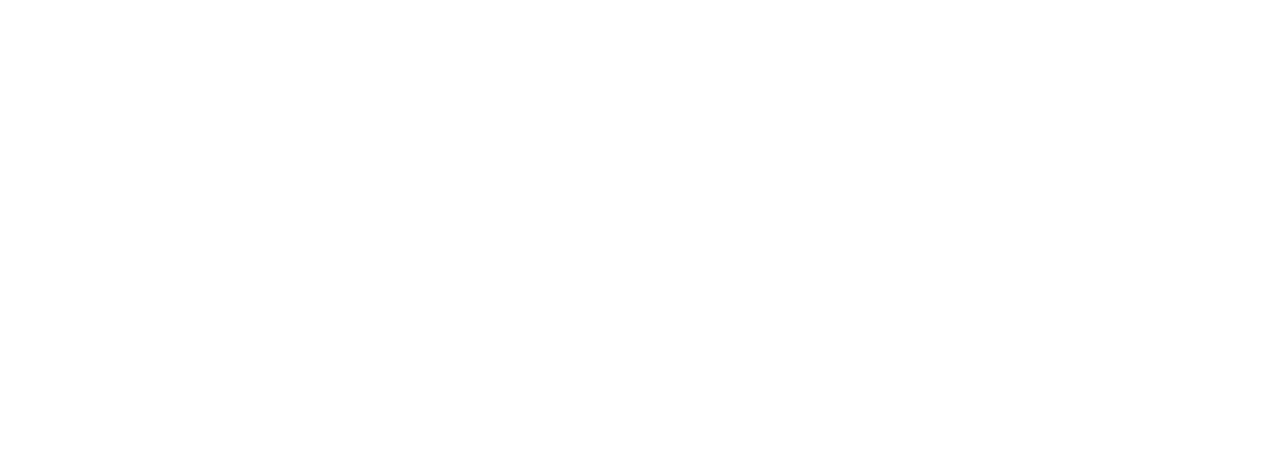
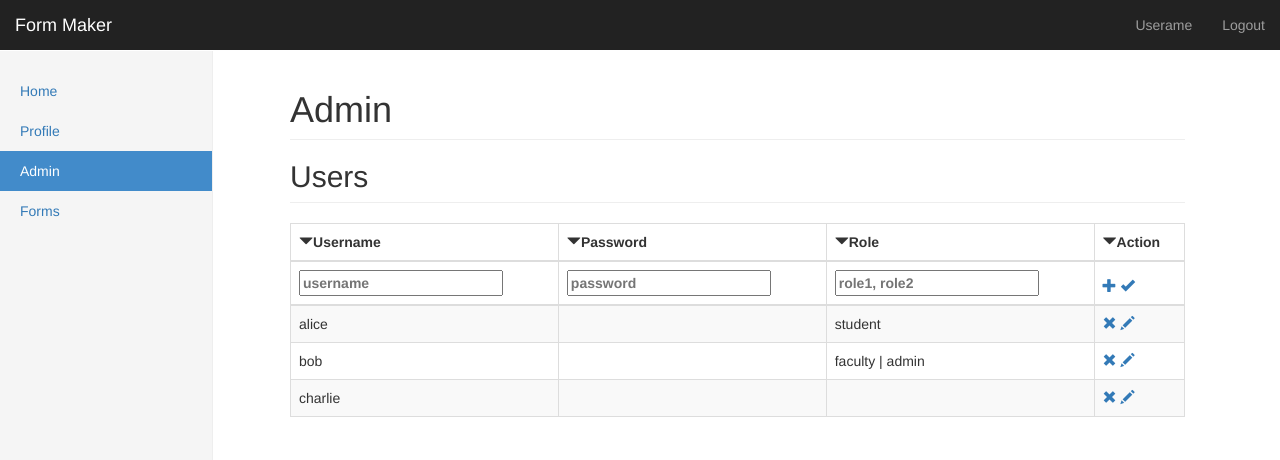
Before and after one commit to praneetaj/cs5610fall2015, a website: page public/assignment/admin.html in a window 1280 px wide. Drawn offline with nearby package versions, Linux system fonts and the light colour scheme.

Commit message:
Assignment: admin, login and profile.html

```diff
--- a/public/assignment/admin.html
+++ b/public/assignment/admin.html
@@ -0,0 +1,105 @@
+<!DOCTYPE html>
+<html>
+	<head>
+		<title>Admin</title>
+		<!--<link href="../bootstrap/css/bootstrap.css" rel='stylesheet'/>-->
+		<link rel="stylesheet" href="https://maxcdn.bootstrapcdn.com/bootstrap/3.3.5/css/bootstrap.css">/>
+		<link rel="stylesheet" href="css/dashboard.css"/>
+	</head>
+	<body>
+		<!--Top Bar -->
+		<nav class="navbar navbar-inverse navbar-fixed-top">
+      		<div class="container-fluid">
+                        <!--<div class="navbar-header">
+                              <button type="button" class="navbar-toggle collapsed" data-toggle="collapse" data-target="#navbar" aria-expanded="false" aria-controls="navbar">
+                                    <span class="sr-only">Toggle navigation</span>
+                                    <span class="icon-bar"></span>
+                                    <span class="icon-bar"></span>
+                                    <span class="icon-bar"></span>
+                              </button>
+                              <a class="navbar-brand" href="#">Form Maker</a>
+                        </div>-->
+                        <a class="navbar-brand" href="home.html">Form Maker</a>
+                        <div id="navbar" class="navbar-collapse collapse">
+                              <ul class="nav navbar-nav navbar-right">
+                                    <li><a href="login.html">Userame</a></li>
+                                    <li><a href="login.html">Logout</a></li>
+                              </ul>
+                        </div>
+      		</div>
+            </nav>
+            <div class="container">
+                  <div class="row">
+                        <div class="col-sm-3 col-md-2 sidebar">
+                              <ul class="nav nav-sidebar">
+                                    <li role="presentation"><a href="home.html">Home</a></li>
+                                    <li role="presentation"><a href="profile.html">Profile</a></li>
+                                    <li role="presentation" class="active"><a href="admin.html">Admin</a></li>
+                                    <li role="presentation"><a href="forms.html">Forms</a></li>
+                              </ul>
+                        </div>
+                        <div class="col-sm-9 col-sm-offset-3 col-md-10 col-md-offset-2 main">
+                              <h1 class="page-header">Admin</h1>
+							  <h2 class="page-header">Users</h2>
+							  <div class="table-responsive">
+                              <table class="table table-striped table-bordered table-hover">
+								  <thead>
+									  <tr>
+                                                              <th><span class="glyphicon glyphicon-triangle-bottom"></span>Username</th>
+                                                              <th><span class="glyphicon glyphicon-triangle-bottom"></span>Password</th>
+                                                              <th><span class="glyphicon glyphicon-triangle-bottom"></span>Role</th>
+                                                              <th><span class="glyphicon glyphicon-triangle-bottom"></span>Action</th>
+									  </tr>
+                                                        <tr>
+                                                              <th>
+                                                                    <input type="text" id="Username" placeholder="username">
+                                                              </th>
+                                                              <th>
+                                                                    <input type="password" id="Password" placeholder="password">
+                                                              </th>
+                                                              <th>
+                                                                    <input type="text" id="role" placeholder="role1, role2">
+                                                              </th>
+                                                              <th>
+                                                                    <a href="#"><span class="glyphicon glyphicon-plus"></span></a>
+                                                                    <a href="#"><span class="glyphicon glyphicon-ok"></span></a>
+                                                              </th>
+                                                        </tr>
+								  </thead>
+								  <tbody>
+									  <tr>
+                                                              <td>alice</td>
+                                                              <td/>
+                                                              <td>student</td>
+                                                              <td>
+                                                                    <a href="#"><span class="glyphicon glyphicon-remove"></span></a>
+                                                                    <a href="#"><span class="glyphicon glyphicon-pencil"></span></a>
+                                                              </td>
+                                                        </tr>
+									  <tr>
+                                                              <td>bob</td>
+                                                              <td/>
+                                                              <td>faculty | admin</td>
+                                                              <td>
+                                                                    <a href="#"><span class="glyphicon glyphicon-remove"></span></a>
+                                                                    <a href="#"><span class="glyphicon glyphicon-pencil"></span></a>
+                                                              </td>
+                                                        </tr>
+									  <tr>
+                                                              <td>charlie</td>
+                                                              <td/>
+                                                              <td/>
+                                                              <td>
+                                                                    <a href="#"><span class="glyphicon glyphicon-remove"></span></a>
+                                                                    <a href="#"><span class="glyphicon glyphicon-pencil"></span></a>
+                                                              </td>
+                                                        </tr>
+
+								  </tbody>
+                              </table>
+							  </div>
+                        </div>
+                  </div>
+            </div>
+	</body>
+</html>
```
Also changed, not shown: public/assignment/login.html (+68 -0 lines), public/assignment/profile.html (+84 -0 lines), public/assignment/register.html (+1 -1 lines).
